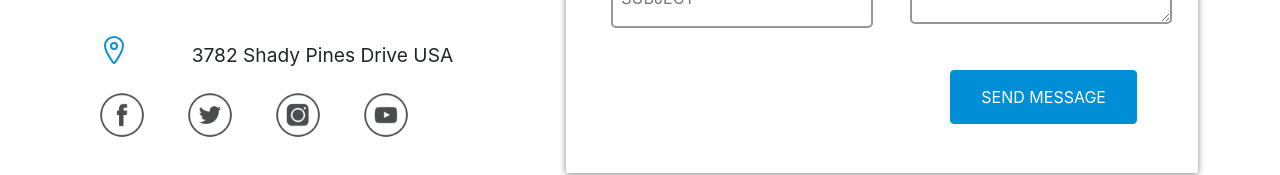
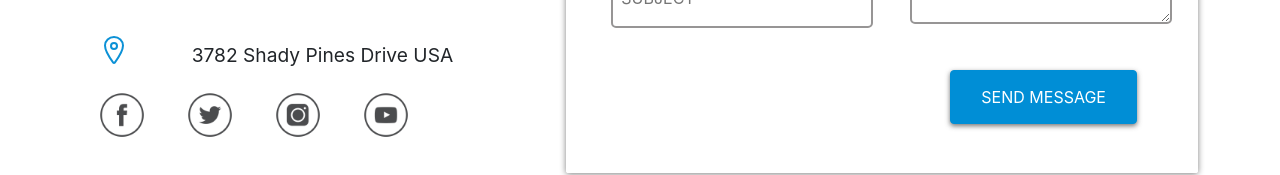
Before and after one commit to AliRazaJaved1221/Treaty, a React (Create React App) app: page / in a window 1280 px wide. In both pictures the pointer is over the button "SEND MESSAGE". Shown: the part 2800-2975 px from the top of the page. Built offline with nearby package versions, Linux system fonts and the light colour scheme.

Commit message:
Add files via upload

```diff
--- a/src/App.css
+++ b/src/App.css
@@ -506,6 +506,10 @@ padding: 1rem 7rem 1rem 0.5rem;
   float: right;
   margin-right: 3rem;
 }
+.btn2:hover {
+  box-shadow: 0px 2px 5px 0px #3b3a3ab3;
+
+}
 .btn_m {
   margin-top: 2.5rem;
   margin-bottom: 3rem;
```
